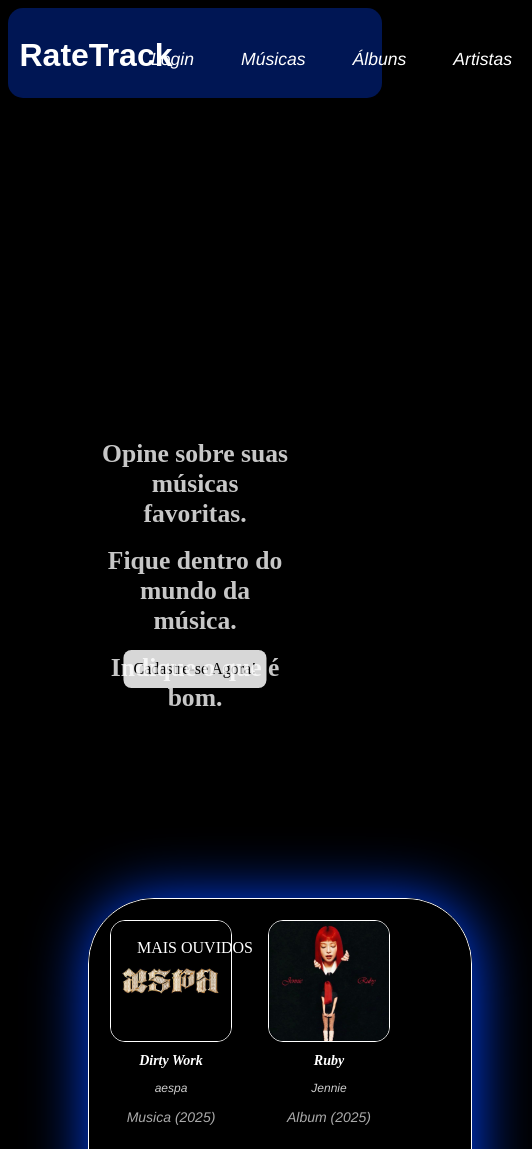
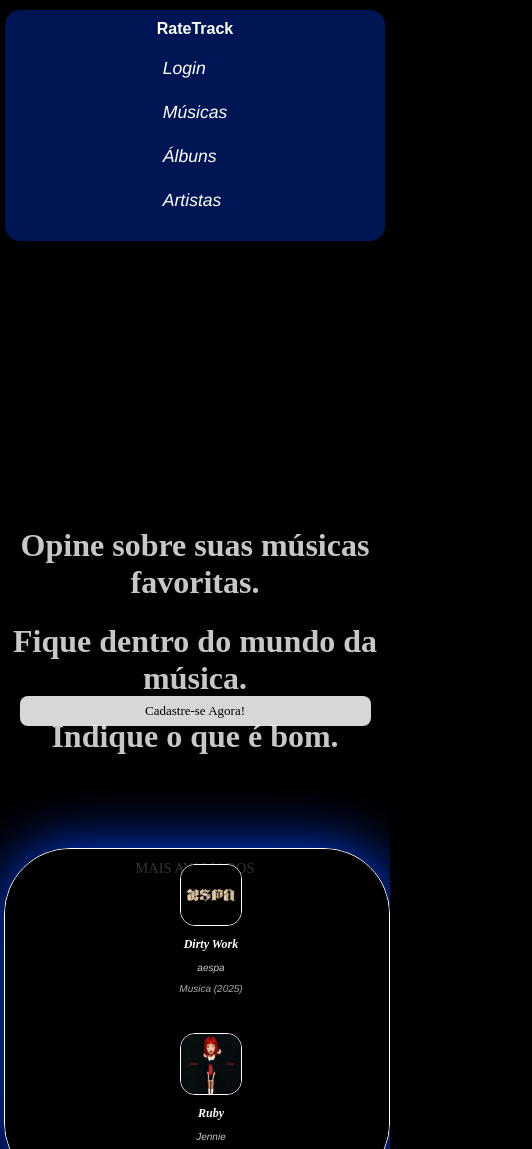
Before and after one commit to makimhe/projetoratetrack, a plain HTML site: page esqueleto.html in a window 390 px wide. Shown: the top 1149 px of the page, 532 px wide, since content can reach past the window. Drawn offline with Linux system fonts and the light colour scheme; a web font is replaced by a local one.

Commit message:
Add files via upload

```diff
--- a/albuns.css
+++ b/albuns.css
@@ -25,17 +25,35 @@ body {
 
 /* HEADER */
 header {
+    background: #0044ff54;
+    padding: 10px 20px;
     display: flex;
     justify-content: space-between;
     align-items: center;
-    padding: 20px 0;
-    flex-wrap: wrap;
-    gap: 20px;
+    height: 90px;
+    border-radius: 15px;
+    margin: 20px 10px 0 10px;
+    position: relative;
+    width: 105%;
+    left: -40px;
+    position: relative;
+}
+.menu-link {
+    color: #ffffff;
+    text-decoration: none;
+    font-weight: 500;
+    transition: color 0.3s;
+    padding: 5px 10px;
+    border-radius: 4px;
+    left: 6px;
+    position: relative;
+    top: 0px;
+     font-family:'Franklin Gothic Medium', 'Arial Narrow', Arial, sans-serif;
 }
 
 .titulos {
     font-style: normal;
-    color: #505cff;
+    color: #ffffff;
     font-size: 1.8em;
 }
 
--- a/artistas.css
+++ b/artistas.css
@@ -1,37 +1,43 @@
 body {
   margin: 0;
   font-family: Arial, sans-serif;
-  background-color: #000000;
+  background-color: #0f0f0f;
   color: #fff;
 }
 
 header {
-  display: flex;
-  justify-content: space-between;
-  align-items: center;
-  padding: 15px 40px;
-  background-color: #0044ff54;
-  border-radius: 30px 30px 20px 20px;
-  margin-top: 10px;
+    background: #0044ff54;
+    padding: 10px 20px;
+    display: flex;
+    justify-content: space-between;
+    align-items: center;
+    height: 90px;
+    border-radius: 15px;
+    margin: 20px 10px 0 10px;
+
+
 }
-
 .logo {
-  color: #ffffff;
+  color:#ffffff;
   font-size: 24px;
+  font-family: 'Croissant One', sans-serif;
 }
 
 nav a {
   color: #ccc;
   margin-left: 25px;
   text-decoration: none;
-  font-size: 14px;
+  font-size: 18px;
+  text-transform: lowercase;
+   font-family:'Franklin Gothic Medium', 'Arial Narrow', Arial, sans-serif;
 }
 
 nav a:hover,
 nav a.active {
   color: #fff;
   font-weight: bold;
-  border-bottom: 2px solid #fdfeff;
+  border-bottom: 2px solid #0044ffc2;
+
 }
 
 main {
@@ -43,8 +49,9 @@ main {
 h2 {
   text-align: center;
   font-size: 28px;
-  color: #ffffff;
+  color: #0044ff;
   margin-bottom: 30px;
+  font-family: 'Croissant One', sans-serif;
 }
 
 .card-container {
@@ -68,10 +75,10 @@ h2 {
 }
 
 .card img {
-  width: 200px;
-  height: 200px;
+  width: 100%;
+  height: 160px;
   object-fit: cover;
-  border-radius: 8px;
+  border-radius: 6px;
 }
 
 .card h3 {
--- a/esqueleto.css
+++ b/esqueleto.css
@@ -1,5 +1,7 @@
 body {
     background-color: #000000;
+    margin: 0;
+    padding: 0;
 }
 header {
     background: #0044ff54;
@@ -9,20 +11,17 @@ header {
     align-items: center;
     height: 70px;
     border-radius: 15px;
-    top: 30%;
-  }
-/* titulo ratetrack */
+    margin: 20px 10px 0 10px;
+    position: relative;
+}
 .titulo {
-    position: absolute;
-    top: 1.8%;
-    left: 5%;
-    text-align: center;
-    color:  #ffffff;
+    color: #ffffff;
     opacity: 100%;
     font-size: 2em;
     font-family: 'Croissant One', sans-serif;
+    margin: 0;
+    text-align: center;
 }
-/* direçao dos links */
 ul li {
     margin: 10px;
     font-size: 1.1em;
@@ -32,10 +31,6 @@ ul li {
     opacity: 110%;
 }
 .opcoes {
-    position: absolute;
-    top: 7%;
-    left: 85%;
-    transform: translate(-50%, -50%);
     display: flex;
     align-items: center;
     justify-content: center;
@@ -59,38 +54,38 @@ ul li {
     font-style: italic;
     list-style: none;
 }
-/* frases do menu */
 .frases{
-    position: absolute;
-    top: 50%;
-    left: 50%;
-    transform: translateX(-50%);
     color: rgba(255, 255, 255, 0.781);
     text-align: center;
     font-size: 0.8em;
     transition: color 1.8s ease-in;
+    margin: 40px 0 20px 0;
+    top: 220px;
+    position: relative;
 }
-/* Lista de itens */
 .items {
     display: flex;
+    flex-wrap: wrap;
+    justify-content: center;
+    align-items: flex-start;
     background-color: #000000cc;
     list-style: none;
     border-radius: 66px;
     width: 100%;
-    max-width: 1400px;
-    padding: 4px;
-    gap: 2px; /* reduzido */
-    max-height: 490px;
+    max-width: 1100px;
+    padding: 16px 8px;
+    gap: 16px;
+    max-height: 500px;
+    position: relative;
+    top: 220px;
+
     overflow-y: auto;
     border: 0.5px solid #ffffff;
-    margin-left: 80px;
-    margin-top: 800px;
-    flex-wrap: wrap;
+    margin: 40px auto 0 auto;
     scrollbar-width: none;
     box-shadow: 2px 1px 60px #0044ff;
     transition: box-shadow 2.7s cubic-bezier(0.175, 0.885, 0.32, 1.275);
 }
-/* Item individual da lista */
 .item {
     flex: 0 1 14%;
     display:flex;
@@ -99,7 +94,6 @@ ul li {
     gap: 2px;
     padding: 7px;
 }
-/* Imagem do item */
 .item-image img {
     width: 120px;
     height: 120px;
@@ -107,7 +101,6 @@ ul li {
     object-fit: cover;
     border: 1px solid #ffffff;
 }
-/* Título do item */
 .item-title {
     font-size: 14px;
     color: #ffffff;
@@ -115,35 +108,34 @@ ul li {
     text-align: center;
     font-family: 'Gabriela', serif;
 }
-/* Subtítulo do item */
 .item-subtitle {
     font-size: 12px;
     color: #cccccc;
     text-align: center;
 }
-/* Descrição do item */
 .item-description {
     font-size: 14px;
     color: #aaaaaa;
     text-align: center;
 }
-
-/* Lista de itens 2 */
 .items2 {
     display: flex;
+    flex-wrap: wrap;
+    justify-content: center;
+    align-items: flex-start;
     background-color: #000000cc;
     list-style: none;
     border-radius: 66px;
     width: 100%;
-    max-width: 1400px;
-    padding: 4px;
-    gap: 2px; /* reduzido */
-    max-height: 290px;
+    max-width: 1100px;
+    padding: 16px 8px;
+    gap: 16px;
+    position: relative;
+    max-height: 400px;
+    top: 320px;
     overflow-y: auto;
     border: 0.5px solid #ffffff;
-    margin-left: 80px;
-    margin-top: 200px;
-    flex-wrap: wrap;
+    margin: 40px auto 0 auto;
     scrollbar-width: none;
     box-shadow: 2px 1px 60px #0044ff;
     transition: box-shadow 2.7s cubic-bezier(0.175, 0.885, 0.32, 1.275);
@@ -156,7 +148,6 @@ ul li {
     gap: 2px;
     padding: 7px;
 }
-/* Imagem do item */
 .item-image2 img {
     width: 120px;
     height: 120px;
@@ -164,46 +155,36 @@ ul li {
     object-fit: cover;
     border: 2px solid #ffffff;
 }
-/* Título do item */
 .item-title2 {
     font-size: 14px;
     color: #ffffff;
     text-align: center;
     font-family: 'Gabriela', serif;
 }
-footer{
-    position: relative;
-    bottom: 0;
-    left: 0;
-    width: 100%;
-    background-color: #000000;
-    color: #ffffff;
-    text-align: center;
-    padding: 10px 0;
-    font-size: 14px;
-    box-shadow: 0 -2px 10px rgba(0, 0, 0, 0.5);
-}
+
 .tituloitem{
-    position: absolute;
-    top: 109%;
-    left: 50%;
-    transform: translateX(-50%);
     color: #ffffff;
     text-align: center;
     font-size: 1em;
-    font-family: cal sans, serif;
+    font-family: 'Cal Sans', serif;
     padding: 3px 6px;
+    margin: 30px 0 10px 0;
+    position: static;
+    transform: none;
+    top: 300px;
+    position: relative;
 }
-.tituloitem2{
-    position: absolute;
-    top: 200%;
-    left: 50%;
-    transform: translateX(-50%);
+.tituloitem2 {
     color: #ffffff;
     text-align: center;
     font-size: 1em;
-    font-family: cal sans, serif;
+    font-family: 'Cal Sans', serif;
     padding: 3px 6px;
+    margin: 30px 0 10px 0;
+    position: static;
+    transform: none;
+    top: 920px;
+    position: relative;
 }
 .botao {
     background-color: #ffffffd7;
@@ -213,9 +194,127 @@ footer{
     font-size: 16px;
     border-radius: 8px;
     cursor: pointer;
-    position: absolute;
-    left: 50%;
-    transform: translateX(-50%);
-    top: 77%; /* ajuste conforme necessário */
-    font-family: cal sans, serif;
+    display: block;
+    margin: 30px auto 20px auto;
+    font-family: 'Cal Sans', serif;
+    position: relative;
+    transform: none;
+    width: 300px;
+    max-width: 90vw;
+    top: 440px;
 }
+
+/* Responsividade para telas grandes (PC/notebook) */
+@media (max-width: 1440px) {
+    .items, .items2 {
+        max-width: 80vw;
+    }
+    .item, .item2 {
+        flex: 0 1 18%;
+    }
+}
+@media (max-width: 1280px) {
+    .item, .item2 {
+        flex: 0 1 22%;
+    }
+}
+
+/* Responsividade para tablets */
+@media (max-width: 1024px) {
+    .items, .items2 {
+        max-width: 98vw;
+        padding: 8px 2px;
+    }
+    .item, .item2 {
+        flex: 0 1 28%;
+    }
+    .tituloitem, .tituloitem2 {
+        font-size: 0.95em;
+    }
+}
+
+/* Responsividade para telas médias e celulares */
+@media (max-width: 768px) {
+    header {
+        flex-direction: column;
+        height: auto;
+        padding: 10px;
+        margin: 10px 5px 0 5px;
+    }
+    .titulo {
+        font-size: 1.3em;
+        margin-bottom: 10px;
+    }
+    .opcoes {
+        flex-direction: column;
+        gap: 3px;
+        margin-bottom: 10px;
+        align-items: flex-start;
+    }
+    .opcoes li {
+        margin: 10px 0;
+    }
+    .items, .items2 {
+        flex-direction: column;
+        max-width: 98vw;
+        margin-left: 1vw;
+        margin-right: 1vw;
+        margin-top: 30px;
+        padding: 2px;
+        gap: 8px;
+    }
+    .item, .item2 {
+        flex: 1 1 100%;
+        width: 100%;
+        align-items: center;
+        padding: 4px;
+    }
+    .item-image img, .item-image2 img {
+        width: 80px;
+        height: 80px;
+    }
+    .tituloitem, .tituloitem2 {
+        font-size: 0.9em;
+        margin-top: 10px;
+    }
+    .botao {
+        width: 90%;
+        margin: 15px auto;
+        font-size: 15px;
+        padding: 8px 5px;
+    }
+    .frases {
+        margin: 20px 0;
+        font-size: 1em;
+    }
+}
+
+/* Responsividade para celulares pequenos */
+@media (max-width: 480px) {
+    .titulo {
+        font-size: 1em;
+    }
+    .items, .items2 {
+        padding: 1px;
+        gap: 1px;
+        margin-top: 15px;
+    }
+    .item-image img, .item-image2 img {
+        width: 60px;
+        height: 60px;
+    }
+    .item-title, .item-title2 {
+        font-size: 12px;
+    }
+    .item-description, .item-subtitle {
+        font-size: 10px;
+    }
+    footer {
+        font-size: 12px;
+        padding: 7px 0;
+    }
+    .botao {
+        font-size: 13px;
+        padding: 7px 3px;
+    }
+}
--- a/esqueleto.html
+++ b/esqueleto.html
@@ -39,7 +39,7 @@
         <h1>Fique dentro do mundo da música.</h1>
         <h1>Indique o que é bom.</h1>
      </div>
-<p class="tituloitem">MAIS OUVIDOS</p>
+<p class="tituloitem">MAIS AVALIADOS</p>
 <p class="tituloitem2">ARTISTAS MAIS OUVIDOS</p>
         <div id="container"></div>
 
@@ -488,7 +488,7 @@
             <li class="item2">
                 <!-- Imagem do item -->
                 <div class="item-image2">
-                    <img src="aligator.jpg" alt="doechii">
+                    <img src="Doechii.jpg" alt="doechii">
                 </div>
                     <!-- Título -->
                     <h2 class="item-title2">Doechii</h2>
@@ -588,7 +588,7 @@
             <li class="item2">
                 <!-- Imagem do item -->
                 <div class="item-image2">
-                    <img src="sabrina.jpg" alt="ariana">
+                    <img src="sabri.jpg" alt="ariana">
                 </div>
                     <!-- Título -->
                     <h2 class="item-title2">Sabrina Carpenter</h2>
@@ -598,7 +598,7 @@
             <li class="item2">
                 <!-- Imagem do item -->
                 <div class="item-image2">
-                    <img src="szarr.jpg" alt="ariana">
+                    <img src="szara.jpg" alt="ariana">
                 </div>
                     <!-- Título -->
                     <h2 class="item-title2">Sza</h2>
@@ -638,7 +638,7 @@
             <li class="item2">
                 <!-- Imagem do item -->
                 <div class="item-image2">
-                    <img src="dua lipa icon.jpg" alt="ariana">
+                    <img src="Dua Lipa Training Season.jpg" alt="ariana">
                 </div>
                     <!-- Título -->
                     <h2 class="item-title2">Dua Lipa</h2>
--- a/login.css
+++ b/login.css
@@ -26,10 +26,15 @@ body {
 
 /* Estilos do cabeçalho */
 header {
-    background-color: #1a1a1a;
-    color: white;
-    padding: 15px 0;
-    box-shadow: 0 2px 10px rgba(0, 0, 0, 0.1);
+    background: #0044ff54;
+    padding: 10px 20px;
+    display: flex;
+    justify-content: space-between;
+    align-items: center;
+    height: 70px;
+    border-radius: 15px;
+    margin: 20px 10px 0 10px;
+    position: relative;
 }
 
 header .container {
@@ -39,9 +44,12 @@ header .container {
 }
 
 .titulos {
-    font-size: 2rem;
+    font-size: 1.5rem;
     font-weight: 700;
     color: #ffffff;
+    left: -1133px;
+    position: relative;
+    font-family: 'Croissant One', sans-serif;
 }
 
 .right-section {
@@ -53,10 +61,13 @@ header .container {
 .navegação ul {
     display: flex;
     list-style: none;
+
+
 }
 
 .navegação li {
     margin-left: 25px;
+
 }
 
 .menu-link {
@@ -66,10 +77,14 @@ header .container {
     transition: color 0.3s;
     padding: 5px 10px;
     border-radius: 4px;
+    left: 870px;
+    position: relative;
+    top: 1px;
+     font-family:'Franklin Gothic Medium', 'Arial Narrow', Arial, sans-serif;
 }
 
 .menu-link:hover {
-    color: #1db954;
+    color: #001aff;
     background-color: rgba(255, 255, 255, 0.1);
 }
 
@@ -115,12 +130,12 @@ input[type="password"] {
 
 input[type="text"]:focus,
 input[type="password"]:focus {
-    border-color: #1db954;
+    border-color: #0026ff;
     outline: none;
 }
 
 button[type="submit"] {
-    background-color: #1db954;
+    background-color: #0044ff54;
     color: white;
     border: none;
     padding: 12px;
@@ -132,11 +147,11 @@ button[type="submit"] {
 }
 
 button[type="submit"]:hover {
-    background-color: #1ed760;
+    background-color:#0044ff54;
 }
 
 a.acesso {
-    color: #1db954;
+    color: #ffffff;
     text-decoration: none;
     text-align: right;
     font-size: 0.9rem;
--- a/login.js
+++ b/login.js
@@ -97,7 +97,7 @@ document.addEventListener('DOMContentLoaded', function() {
     inputs.forEach(input => {
         input.addEventListener('focus', function() {
             this.style.borderColor = '#1db954';
-            this.style.boxShadow = '0 0 0 2px rgba(29, 185, 84, 0.2)';
+            this.style.boxShadow = '0 0 0 2px rgba(52, 29, 185, 0.2)';
         });
 
         input.addEventListener('blur', function() {
@@ -140,7 +140,7 @@ style.textContent = `
 
     .success {
         background-color: #e8f5e9;
-        color: #2e7d32;
+        color:rgb(46, 54, 125);
         border: 1px solid #a5d6a7;
     }
 
--- a/musica.css
+++ b/musica.css
@@ -1,7 +1,7 @@
 /* Fonte geral */
 body {
     font-family: 'Montserrat', sans-serif;
-    background-color: #1a0d2e;
+    background-color: #000000;
     color: #f0f0f0;
     min-height: 100vh;
     display: flex;
@@ -10,20 +10,24 @@ body {
 
   /* Cabeçalho */
   header {
-    background: #290d47;
+    background: #0044ff54;
     padding: 10px 20px;
     display: flex;
     justify-content: space-between;
     align-items: center;
+    border-radius: 15px;
   }
 
   header h1 {
     font-size: 1.5rem;
     font-weight: 600;
   }
-
+  .sla{
+    left: 220px;
+    position: relative;
+  }
   button {
-    background-color: #7c3aed;
+    background-color:#ffffff54;
     color: white;
     border: none;
     padding: 8px 12px;
@@ -31,10 +35,11 @@ body {
     cursor: pointer;
     font-size: 1rem;
     transition: background 0.2s;
+
   }
 
   button:hover {
-    background-color: #5b21b6;
+    background-color: #0044ff54;
   }
 
   /* Cards de música */
@@ -46,7 +51,7 @@ body {
   }
 
   .card {
-    background: #2d1847;
+    background: #0044ff54;
     border-radius: 12px;
     overflow: hidden;
     box-shadow: 0 4px 12px rgba(0,0,0,0.5);
@@ -81,7 +86,7 @@ body {
   }
 
   .modal-content {
-    background: #3b2070;
+    background: #0044ff54;
     padding: 20px;
     border-radius: 12px;
     width: 90%;
@@ -128,7 +133,7 @@ body {
 
   ul li {
     padding: 5px 0;
-    border-bottom: 1px solid #5d2da7;
+    border-bottom: 1px solid #0044ff54;
     font-size: 1rem;
   }
 
@@ -145,3 +150,15 @@ body {
       font-size: 30px;
     }
   }
+  .menu-link {
+    color: #ffffff;
+    text-decoration: none;
+    font-weight: 500;
+    transition: color 0.3s;
+    padding: 5px 10px;
+    border-radius: 4px;
+
+    position: relative;
+    top: 1px;
+     font-family:'Franklin Gothic Medium', 'Arial Narrow', Arial, sans-serif;
+}
```
Also changed, not shown: albuns.html (+6 -9 lines), artistas.html (+12 -3 lines), login.html (+10 -1 lines), musica.html (+10 -3 lines), Dua Lipa Training Season.jpg (added), aligator.jpg (added), nick.jpg (added), sabri.jpg (added), szara.jpg (added).
